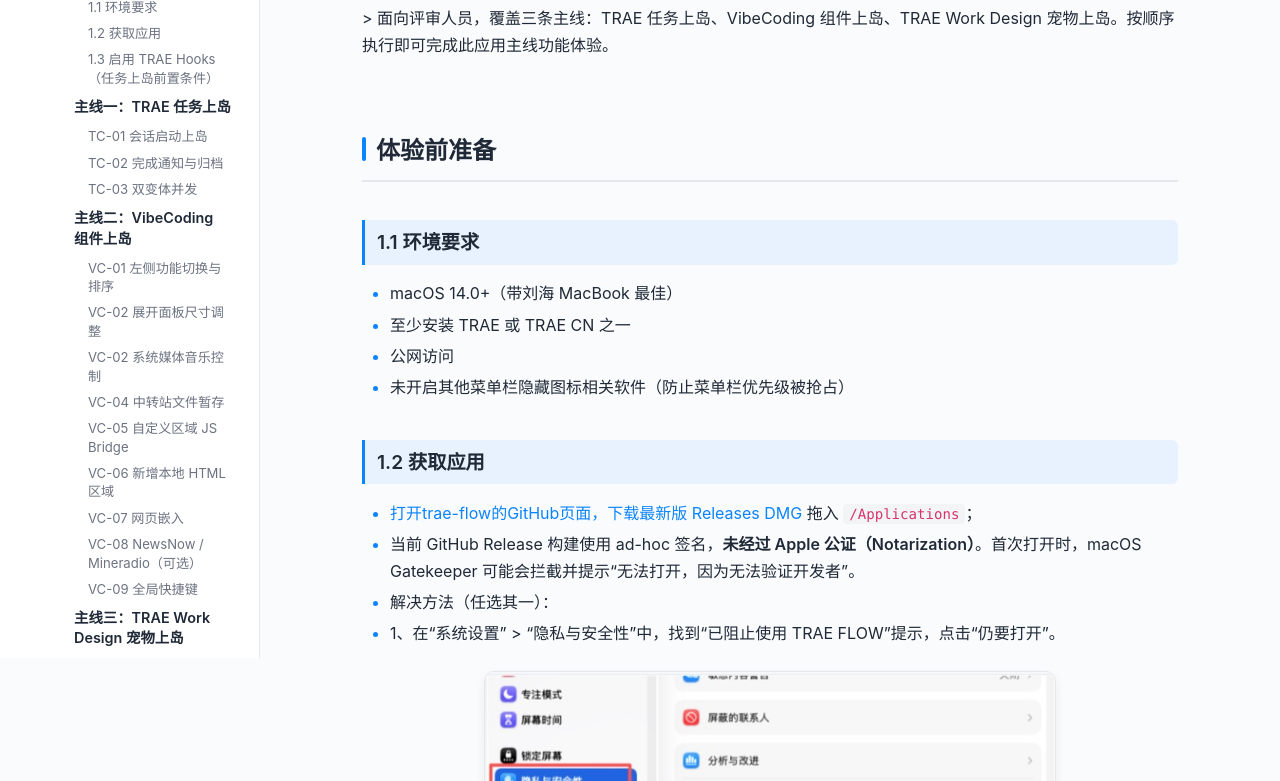
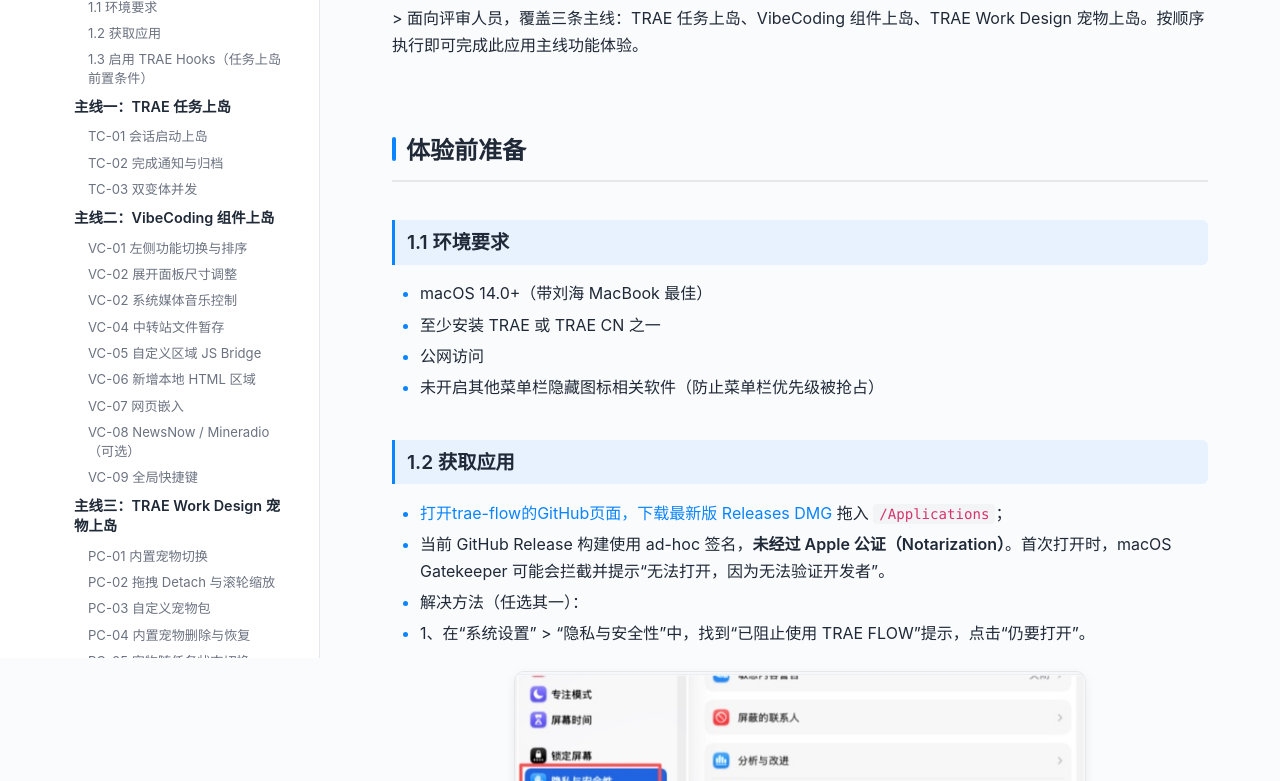
Before and after one commit to ccsonicc333/trae-flow, a plain HTML site: page docs/index.html in a window 1280 px wide. Shown: the part 142-923 px from the top of the page. Drawn offline with Linux system fonts and the light colour scheme.

Commit message:
style( docs ): 调整侧边栏宽度和响应式断点
将侧边栏固定宽度从260px调整为320px，同时将窄屏隐藏侧边栏的断点从1100px调整为1200px

```diff
--- a/docs/index.html
+++ b/docs/index.html
@@ -43,8 +43,8 @@
     .toc-sidebar {
       position: sticky;
       top: 0;
-      flex: 0 0 260px;
-      width: 260px;
+      flex: 0 0 320px;
+      width: 320px;
       height: 100vh;
       overflow-y: auto;
       padding: 32px 16px 32px 32px;
@@ -175,7 +175,7 @@
     }
 
     /* === 响应式：窄屏隐藏侧边栏 === */
-    @media (max-width: 1100px) {
+    @media (max-width: 1200px) {
       .toc-sidebar {
         display: none;
       }
```
